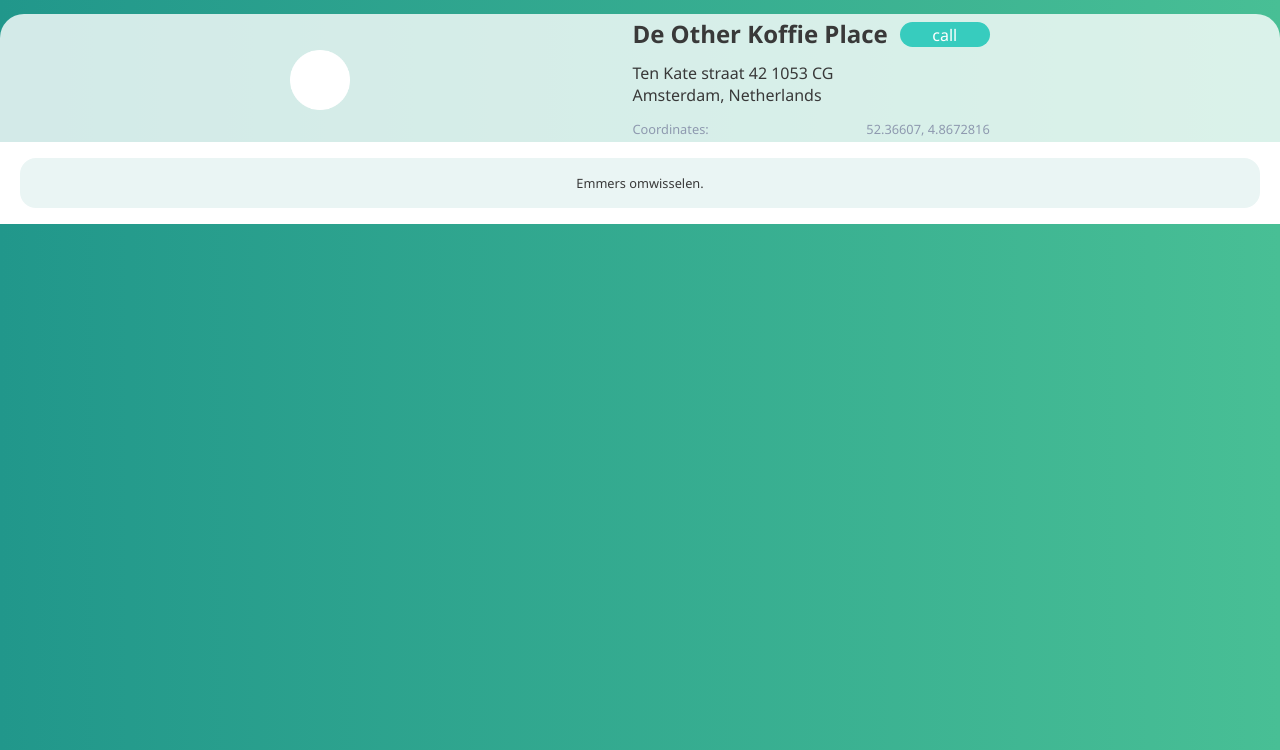
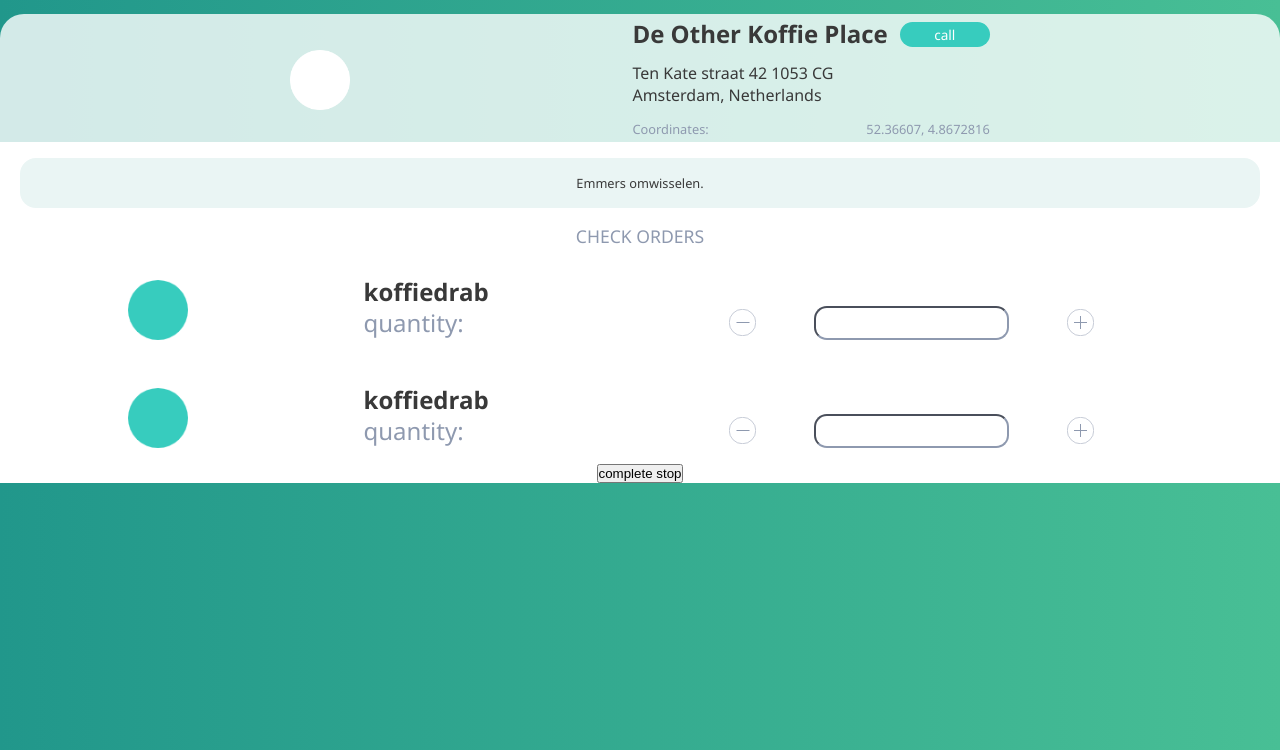
Before and after one commit to MichelleCeli/complete-stop-application, a plain HTML site: page index.html in a window 1280 px wide. Shown: the part 50-800 px from the top of the page. Drawn offline with Linux system fonts and the light colour scheme.

Commit message:
order section
first elements added for the order-section

```diff
--- /dev/null
+++ b/css/orders-section.css
@@ -0,0 +1,97 @@
+#orders-section {
+    display: flex;
+    flex-direction: column;
+    background-color: white;
+    align-items: center;
+}
+
+#title-report {
+    display: flex;
+    justify-content: center;
+}
+
+#title-report div{
+    /* flex-grow: 1; */
+}
+
+#title-report h2 {
+    /* flex-grow: 2; */
+    /* flex-grow: 3; */
+    text-align: center;
+}
+
+#report-btn {
+    /* flex-grow: 1; */
+    flex-grow: 1;
+    background-color: #FF4400;
+    border-radius: 1em;
+   /*  background-repeat: no-repeat; */
+   /*  background-size: cover; */
+    max-width: 90px;
+    height: 25px;
+    border: none;
+     color: white;
+     font-family: 'Segoe UI', Tahoma, Geneva, Verdana, sans-serif;
+     font-size: 0.85em;
+}
+
+.order {
+     background-color: white;
+
+    width: 80%;
+    margin-top: 1em;
+    border-color: #8E99AF;
+    border-radius: 2em;
+    padding: 1em;
+    display: grid;
+  grid-template-columns: 23% 30% 14% 19% 14%;
+  grid-template-rows: auto;
+  grid-template-areas:
+    "type title title title title"
+    "type quantity minus input plus";
+  /*   box-shadow: 1px 1px 1px 1px #888888; */
+    /* box-sizing: border-box;  */
+}
+
+.type-img {
+    height: 60px;
+    align-self: center;
+    grid-area: type;
+    }
+.order-title {
+    grid-area: title;
+}
+
+.order h2 {
+    grid-area: quantity;
+    font-size: 1.5em;
+}
+
+.minus {
+    background-image: url(/img/minus.png);
+    border: none;
+    width: 27px;
+    height: 27px;
+    background-color: unset;
+    justify-self: center;
+    align-self: center;
+}
+
+.quantity-number {
+     border-color: #8E99AF;
+    border-radius: 0.8em;
+     padding-left: 40%;
+      box-sizing: border-box;
+      font-family: 'Segoe UI', Tahoma, Geneva, Verdana, sans-serif;
+      font-size: 1em;
+}
+
+.plus {
+    background-image: url(/img/plus.png);
+    border: none;
+    width: 27px;
+    height: 27px;
+    background-color: unset;
+    justify-self: center;
+    align-self: center;
+}
--- a/css/stop-information.css
+++ b/css/stop-information.css
@@ -47,12 +47,12 @@ align-self: center;
   /*   background-image: url(/img/call.png); */
     background-color: #37CCBE;
     border-radius: 1em;
-    background-repeat: no-repeat;
-    background-size: cover;
+   /*  background-repeat: no-repeat; */
+   /*  background-size: cover; */
     width: 90px;
     height: 25px;
     border: none;
      color: white;
      font-family: 'Segoe UI', Tahoma, Geneva, Verdana, sans-serif;
-     font-size: 1em;
+     font-size: 0.85em;
 }
--- a/css/styles.css
+++ b/css/styles.css
@@ -17,6 +17,12 @@ h1 {
     line-height: 1em;
 }
 h2 {
+    font-size: 1.1em;
+    font-weight: normal;
+    color: #8E99AF;
+}
+
+h3 {
     font-size: 1em;
     font-weight: normal;
 }
--- a/index.html
+++ b/index.html
@@ -9,6 +9,7 @@
   <link rel="stylesheet" href=".\css\styles.css">
   <link rel="stylesheet" href=".\css\stop-information.css">
   <link rel="stylesheet" href=".\css\comment-section.css">
+  <link rel="stylesheet" href=".\css\orders-section.css">
 
   <title>Complete stop</title>
 </head>
@@ -29,8 +30,8 @@
       </div>
 
       <div id="address">
-        <h2 id="street-pc">Ten Kate straat 42 1053 CG</h2>
-        <h2 id="city-country">Amsterdam, Netherlands</h2>
+        <h3 id="street-pc">Ten Kate straat 42 1053 CG</h3>
+        <h3 id="city-country">Amsterdam, Netherlands</h3>
       </div>
 
       <div id="coordinates">
@@ -47,6 +48,35 @@
     </div>
   </div>
 
+  <div id="orders-section">
+    <div id="title-report">
+     <!--  <div id="space"></div> -->
+      <h2>CHECK ORDERS</h2>
+      <!-- <button id="report-btn">report issues</button> -->
+    </div>
+
+    <div class="order">
+      <img class="type-img" src="img/type-img.png" alt="Type">
+      <h1 class="order-title">koffiedrab</h1>
+      <h2>quantity:</h2>
+      <button class="minus"></button>
+      <input type="number" class="quantity-number">
+      <button class="plus"></button>
+    </div>
+
+    <div class="order">
+      <img class="type-img" src="img/type-img.png" alt="Type">
+      <h1 class="order-title">koffiedrab</h1>
+      <h2>quantity:</h2>
+      <button class="minus"></button>
+      <input type="number" class="quantity-number">
+      <button class="plus"></button>
+    </div>
+
+    <button id="complete-stop">complete stop</button>
+
+  </div>
+
 
  <script src=".\js\get-data.js"></script>
 
```
Also changed, not shown: img/Gruppe 45@2x.png (added), img/Gruppe 46@2x.png (added), img/call.png (deleted), img/minus.png (added), img/order-cont.svg (added), img/plus.png (added), img/type-img-tablet.png (added), img/type-img.png (added).
